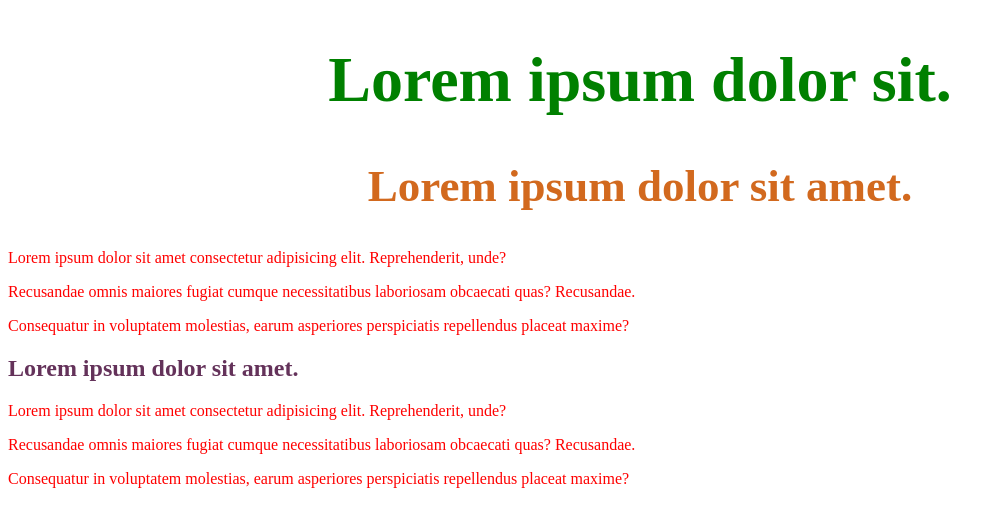
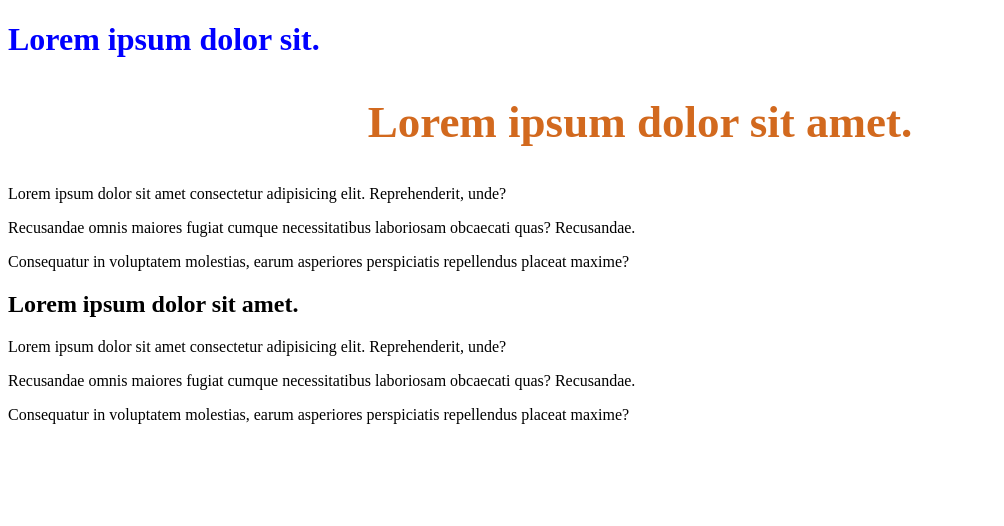
Before and after one commit to VVH78/homework_CSS, a plain HTML site: page index.html in a window 1280 px wide. Shown: the whole page, without its empty margins (0-1004 px from the left). Drawn offline with Linux system fonts and the light colour scheme.

Commit message:
Add style.css

```diff
--- /dev/null
+++ b/assets/css/style.css
@@ -0,0 +1,5 @@
+/* зозвнішній стиль
+прив'язка до файлу: link rel="stylesheet" href="./assets/css/style.css" */
+h1 {
+  color: blue;
+}
--- a/index.html
+++ b/index.html
@@ -4,8 +4,10 @@
   <meta charset="UTF-8">
   <meta name="viewport" content="width=device-width, initial-scale=1.0">
   <title>Homework_Hrushko</title>
+  <link rel="stylesheet" href="./assets/css/style.css">
+
   <!-- внутрішні стилі -->
-  <style>
+  <!-- <style>
     h1 {
       color: green;
       text-align: center;
@@ -18,7 +20,7 @@
       color: #ff0000;
       text-align: justify;
     }
-   </style>
+   </style> -->
 </head>
 <body>
   <h1>Lorem ipsum dolor sit.</h1>
```
